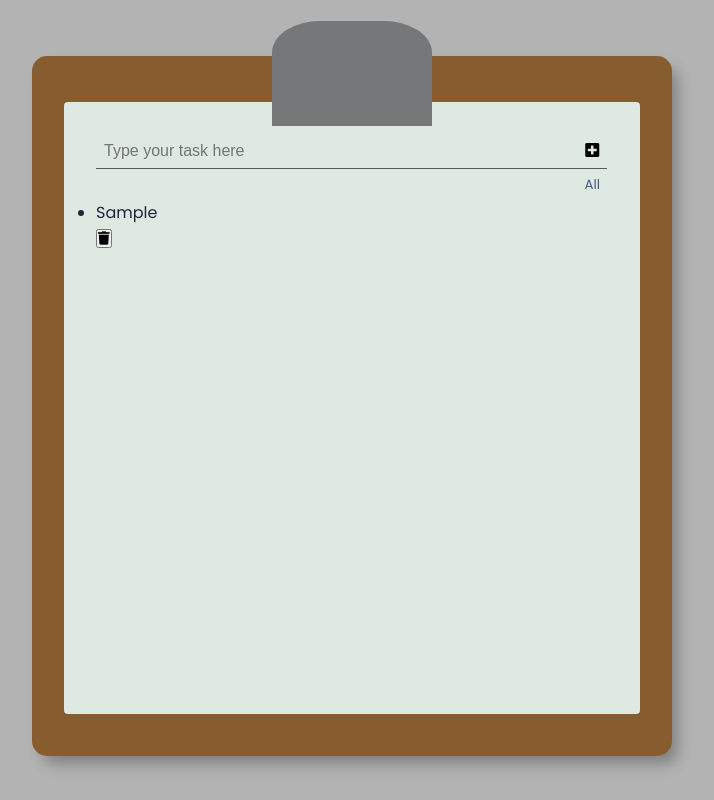
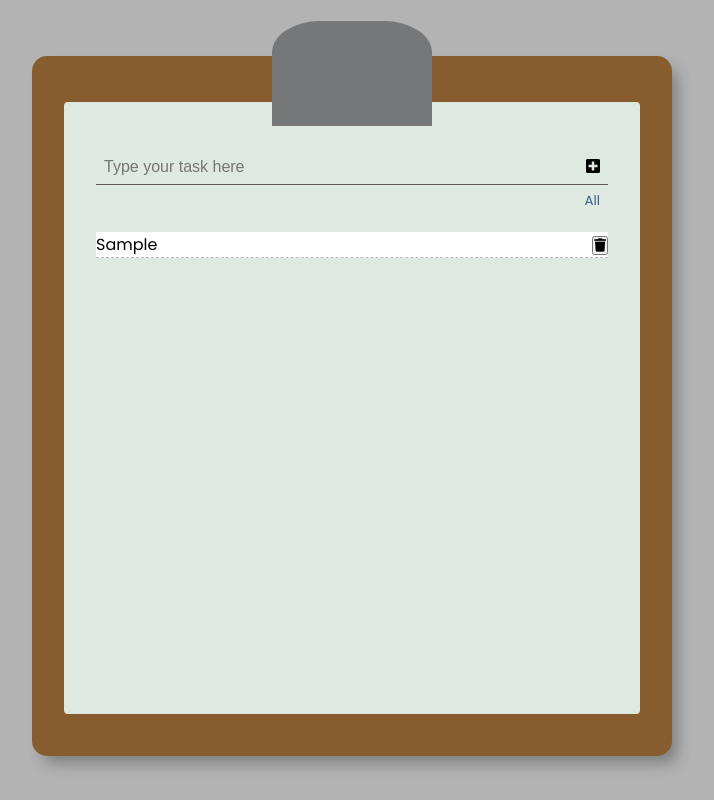
Before and after one commit to diannegabriel/todo-list, a React (Create React App) app: page / in a window 1280 px wide. Both pictures are taken after typing "Sample" into the empty fields and a click on the button 592 px from the left and 151 px from the top of the page. Shown: the whole page, without its empty margins (0-714 px from the left). Built offline with nearby package versions, Linux system fonts and the light colour scheme; no server answers.

Commit message:
Start styling TodoList

```diff
--- a/src/App.css
+++ b/src/App.css
@@ -79,6 +79,13 @@ form {
   flex-direction: column;
   justify-content: space-between;
   flex-wrap: nowrap;
+  margin-top: 1rem;
+}
+
+.text-input {
+  display: flex;
+  justify-content: space-between;
+  width: 100%;
 }
 
 input {
@@ -89,7 +96,7 @@ input {
   background-color: rgb(222, 233, 225);
   padding: 0.5rem;
   font-size: 1rem;
-  width: 94%;
+  width: 100%;
   outline: none;
 }
 
@@ -117,7 +124,6 @@ select {
   align-self: flex-end;
   position: relative;
   overflow: hidden;
-  background-color: rgb(222, 233, 225);
 }
 
 select {
@@ -132,4 +138,27 @@ select {
   border-right: none;
   border-top: none;
   border-bottom: none;
+}
+
+.todo-container {
+  margin-top: 1rem;
+  background-color: #72c493;
+}
+
+.todo-list {
+  min-width: 30%;
+  list-style: none;
+}
+
+.todo {
+  /* margin: 0.5rem; */
+  background: white;
+  font-size: 1rem;
+  color: black;
+  display: flex;
+  justify-content: space-between;
+  width: 100%;
+  overflow-wrap: break-word;
+  word-break: break-all;
+  border-bottom: 0.5px dashed rgb(188, 188, 188);
 }/*# sourceMappingURL=App.css.map */
--- a/src/App.scss
+++ b/src/App.scss
@@ -80,11 +80,17 @@ article .left {
 }
 
 form {
-  // background-color: #72c493;
   display: flex;
   flex-direction: column;
   justify-content: space-between;
   flex-wrap: nowrap;
+  margin-top: 1rem;
+}
+
+.text-input {
+  display: flex;
+  justify-content: space-between;
+  width: 100%;
 }
 
 input {
@@ -95,7 +101,7 @@ input {
   background-color: $paperBg;
   padding: 0.5rem;
   font-size: 1rem;
-  width: 94%;
+  width: 100%;
   outline: none;
 }
 
@@ -138,3 +144,26 @@ select {
   border-top: none;
   border-bottom: none;
 }
+
+.todo-container {
+  margin-top: 1rem;
+  background-color: #72c493;
+}
+
+.todo-list {
+  min-width: 30%;
+  list-style: none;
+}
+
+.todo {
+  /* margin: 0.5rem; */
+  background: white;
+  font-size: 1rem;
+  color: black;
+  display: flex;
+  justify-content: space-between;
+  width: 100%;
+  overflow-wrap: break-word;
+  word-break: break-all;
+  border-bottom: 0.5px dashed rgb(188, 188, 188);
+}
--- a/src/components/Form.jsx
+++ b/src/components/Form.jsx
@@ -33,7 +33,7 @@ const Form = ({
   };
   return (
     <form>
-      <div>
+      <div className="text-input">
         <input
           onChange={handleInputText}
           value={inputText}
```
Also changed, not shown: 1 other file (tests, documents, lock files or other folders).
